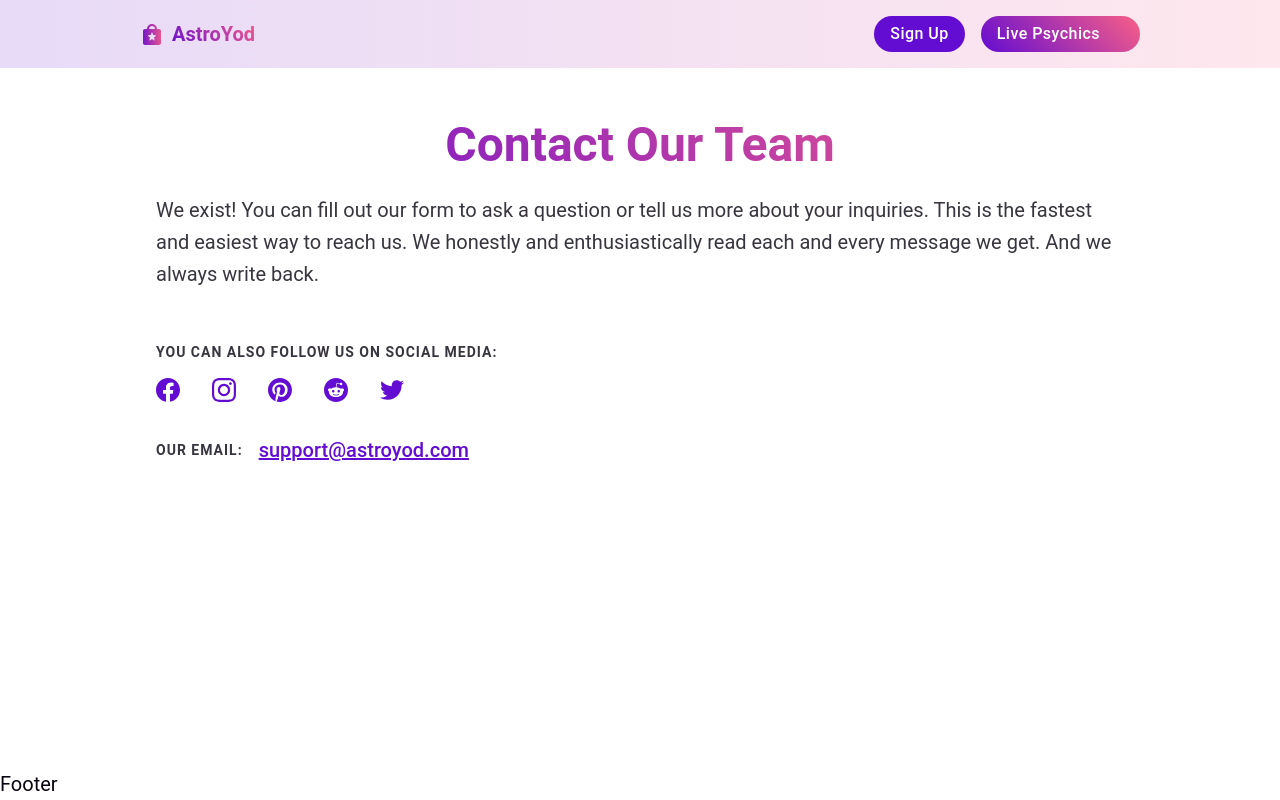
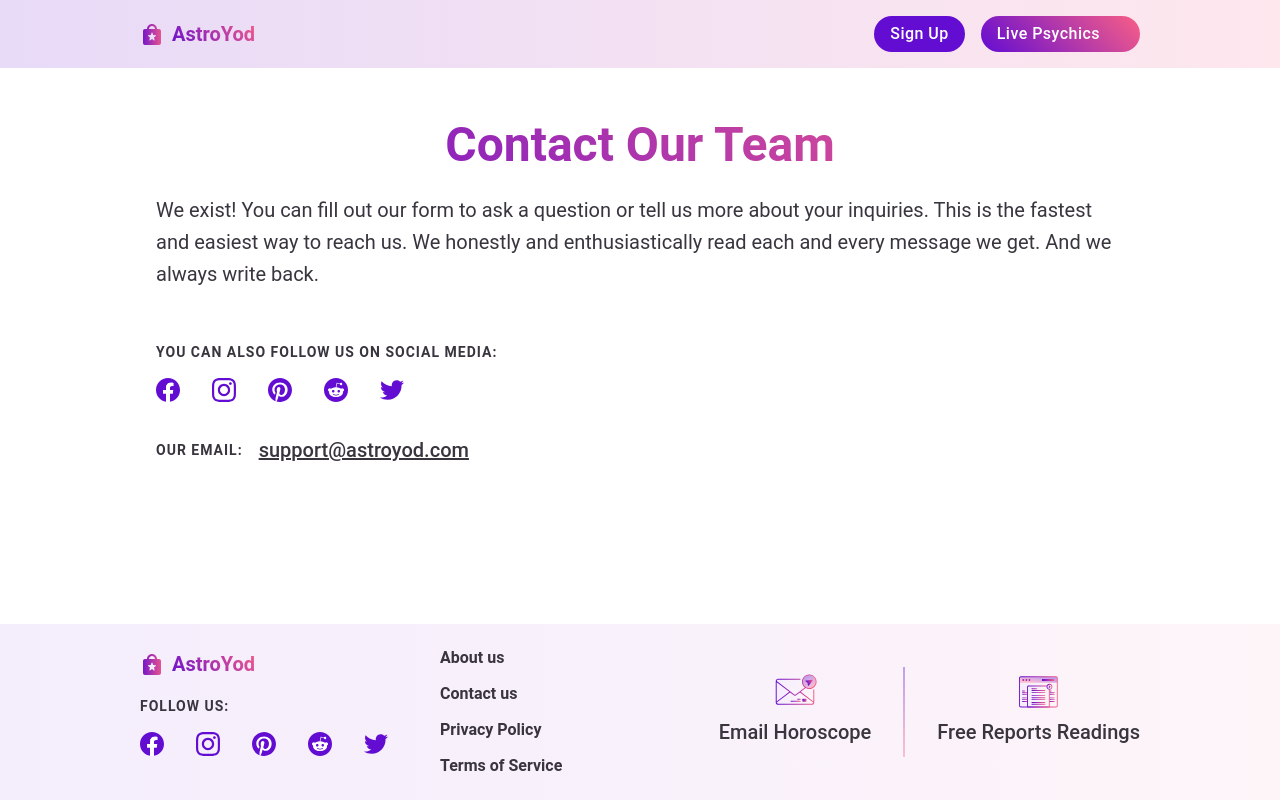
Before and after one commit to VYemalianova/react-sample, a React (Vite) app: page /contact-us in a window 1280 px wide. Built offline with nearby package versions, Linux system fonts and the light colour scheme; some icons are missing.

Commit message:
add footer

```diff
--- /dev/null
+++ b/src/components/Footer/Footer.module.scss
@@ -0,0 +1,65 @@
+@use '@styles/mixins' as mixins;
+
+.footer {
+  padding: 24px;
+
+  &-content {
+    max-width: 1000px;
+    display: flex;
+    align-items: center;
+    margin: 0 auto;
+  }
+
+  &-left-content,
+  &-right-content {
+    width: 50%;
+    display: flex;
+  }
+
+  &-left-content {
+    gap: 52px;
+  }
+
+  &-right-content {
+    justify-content: flex-end;
+    gap: 32px;
+  }
+}
+
+.logo-wrapper {
+  display: flex;
+  align-items: center;
+  gap: 8px;
+  cursor: pointer;
+}
+
+.social-media-icons {
+  display: flex;
+  gap: 32px;
+  margin-top: 16px;
+
+  img:hover {
+    box-shadow: rgba(57, 53, 62, 1) 0px 3px 8px;
+    border-radius: 5px;
+  }
+}
+
+.more-links-wrapper {
+  display: flex;
+  flex-direction: column;
+  gap: 16px;
+
+  a {
+    @include mixins.text(16px, 700, 20px);
+  }
+}
+
+.useful-link-wrapper {
+  display: flex;
+  flex-direction: column;
+  align-items: center;
+
+  img {
+    max-width: 50px;
+  }
+}
--- /dev/null
+++ b/src/components/Footer/Footer.tsx
@@ -0,0 +1,67 @@
+import { Link } from 'react-router-dom';
+
+import styles from './Footer.module.scss';
+
+import lockImg from '@assets/lock.svg';
+import emailHoroscopesImg from '@assets/email_horoscopes.svg';
+import reportsReadingsImg from '@assets/free_reports_readings.svg';
+import { loadIconsFromFolder } from '@utils/loadIcons';
+
+const SOCIAL_NETWORK_LIST = ['facebook', 'instagram', 'pinterest', 'reddit', 'twitter'];
+
+const Footer = () => {
+  const icons = loadIconsFromFolder('social-icons');
+
+  return (
+    <>
+      <footer className={`${styles.footer} gradient--selago-wisppink`}>
+        <div className={styles['footer-content']}>
+          <div className={styles['footer-left-content']}>
+            <div className={styles['social-media-wrapper']}>
+              <div className={styles['logo-wrapper']}>
+                <img src={lockImg} />
+                <span className="gradient--text uppercase">AstroYod</span>
+              </div>
+
+              <h4 className="text-caps mt-m">follow us:</h4>
+              <div className={styles['social-media-icons']}>
+                {SOCIAL_NETWORK_LIST.map((network, index) => (
+                  <img key={index} src={icons[network]} className="cursor-pointer" />
+                ))}
+              </div>
+            </div>
+
+            <div className={styles['more-links-wrapper']}>
+              <Link to="/about-us" className="link">
+                About us
+              </Link>
+              <Link to="/contact-us" className="link">
+                Contact us
+              </Link>
+              <Link to="/" className="link">
+                Privacy Policy{' '}
+              </Link>
+              <Link to="/" className="link">
+                Terms of Service{' '}
+              </Link>
+            </div>
+          </div>
+
+          <div className={styles['footer-right-content']}>
+            <div className={styles['useful-link-wrapper']}>
+              <img src={emailHoroscopesImg} />
+              <a className="link">Email Horoscope</a>
+            </div>
+            <div className="vertical-divider"></div>
+            <div className={styles['useful-link-wrapper']}>
+              <img src={reportsReadingsImg} />
+              <a className="link">Free Reports Readings</a>
+            </div>
+          </div>
+        </div>
+      </footer>
+    </>
+  );
+};
+
+export default Footer;
--- a/src/components/layouts/RootLayout/RootLayout.tsx
+++ b/src/components/layouts/RootLayout/RootLayout.tsx
@@ -2,6 +2,7 @@ import { ThemeProvider } from '@mui/material';
 import { Outlet } from 'react-router-dom';
 
 import Header from '@components/Header/Header';
+import Footer from '@components/Footer/Footer';
 
 import styles from './RootLayout.module.scss';
 import { MuiTheme } from '../../../theme';
@@ -14,7 +15,7 @@ const Layout = () => {
         <main className={styles['page-content']}>
           <Outlet />
         </main>
-        <footer>Footer</footer>
+        <Footer />
       </div>
     </ThemeProvider>
   );
--- a/src/styles/global.scss
+++ b/src/styles/global.scss
@@ -46,10 +46,14 @@ h4 {
 
 .link,
 .link__underline {
-  color: variables.$purple-01;
+  color: variables.$gun-powder;
   font-size: 20px;
   font-weight: 500;
   cursor: pointer;
+
+  &:hover {
+    color: variables.$purple-01;
+  }
 }
 
 .link {
```
Also changed, not shown: src/assets/email_horoscopes.svg (added), src/assets/free_reports_readings.svg (added).
